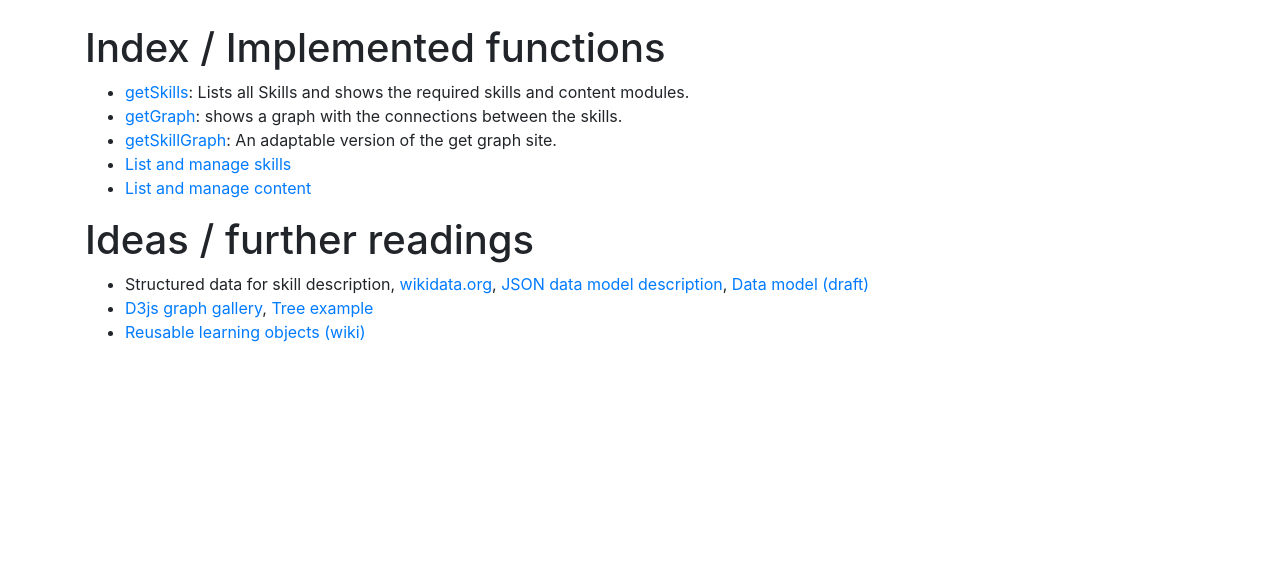
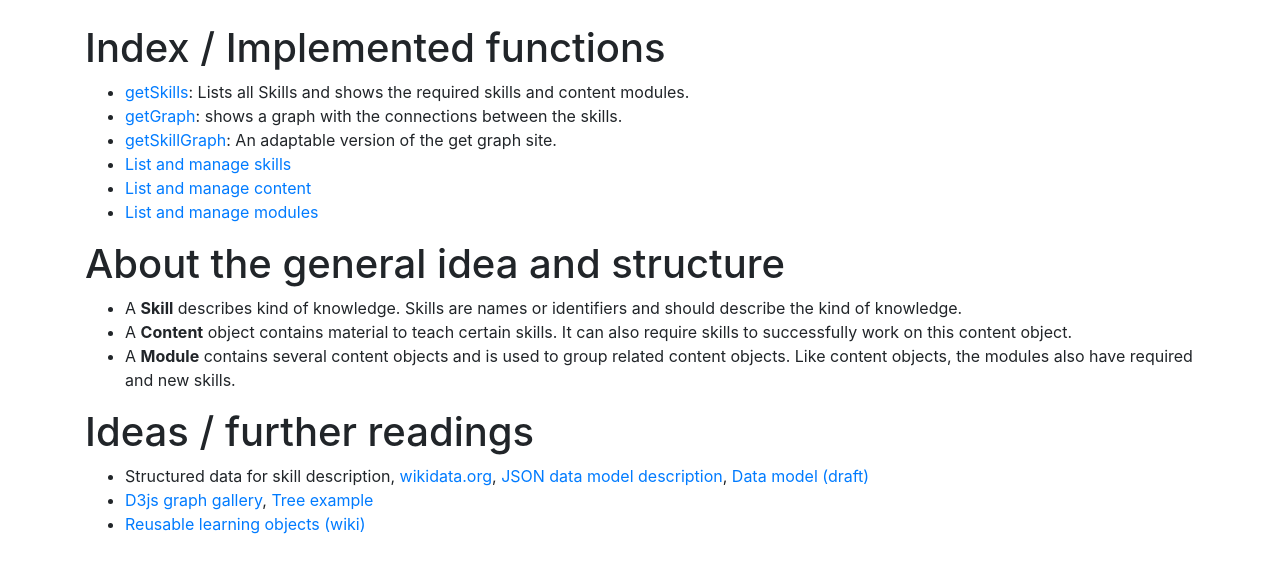
Before and after one commit to ComNets-Bremen/easyCCS, a Django app: page /content/ in a window 1280 px wide. Shown: the part 56-629 px from the top of the page. Run offline with Django 3.2, Linux system fonts and the light colour scheme; the visitor is signed in with stand-in values (Sample User, id 1); some libraries are stand-ins or nearby versions.

Commit message:
Be more descriptive on the main page

```diff
--- a/easyCCS/content/templates/content/index.html
+++ b/easyCCS/content/templates/content/index.html
@@ -9,9 +9,17 @@
     <li><a href="{% url "getSkillGraph" %}">getSkillGraph</a>: An adaptable version of the get graph site.</li>
 
     <li><a href="{% url "listSkills" %}">List and manage skills</a></li>
+    <li><a href="{% url "listContents" %}">List and manage content</a></li>
+    <li><a href="{% url "listModules" %}">List and manage modules</a></li>
 
-    <li><a href="{% url "listContents" %}">List and manage content</a></li>
+</ul>
 
+<h1>About the general idea and structure</h1>
+
+<ul>
+    <li>A <b>Skill</b> describes kind of knowledge. Skills are names or identifiers and should describe the kind of knowledge.</li>
+    <li>A <b>Content</b> object contains material to teach certain skills. It can also require skills to successfully work on this content object.</li>
+    <li>A <b>Module</b> contains several content objects and is used to group related content objects. Like content objects, the modules also have required and new skills.</li>
 </ul>
 
 
```
